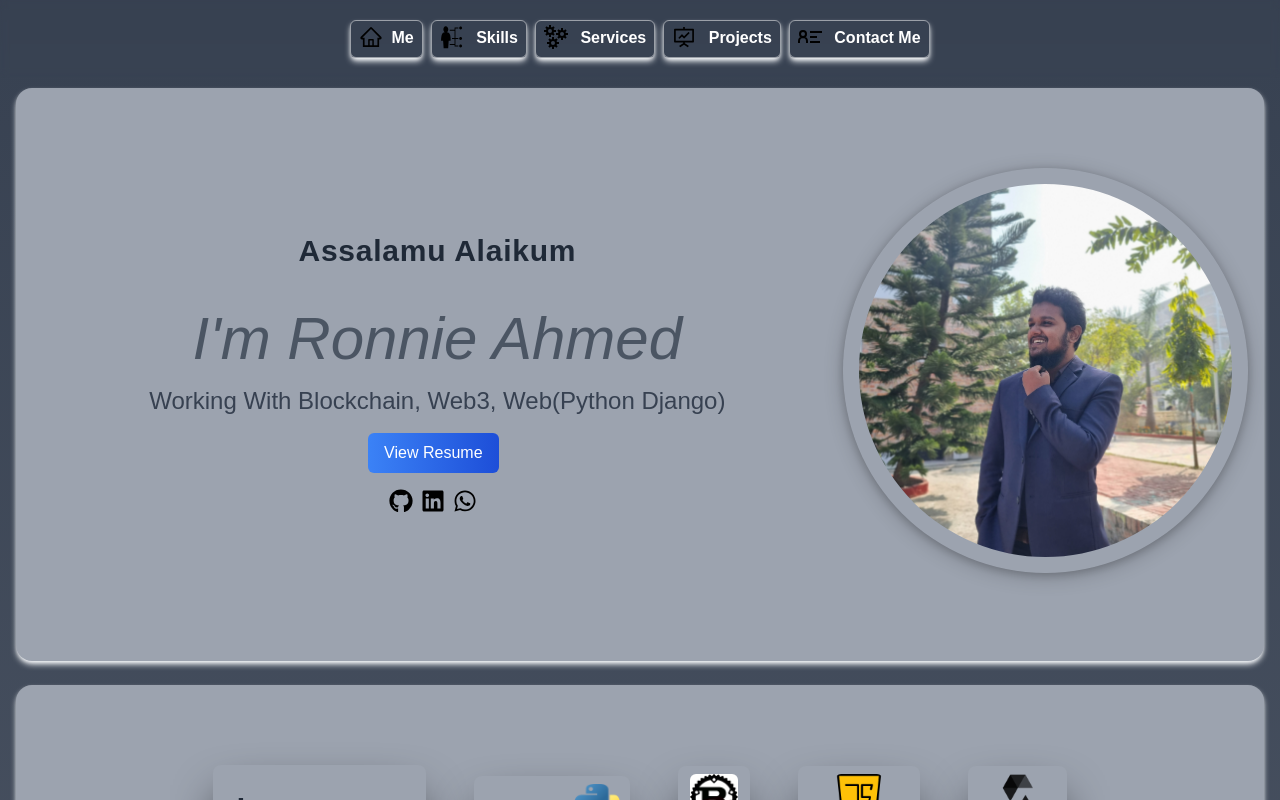
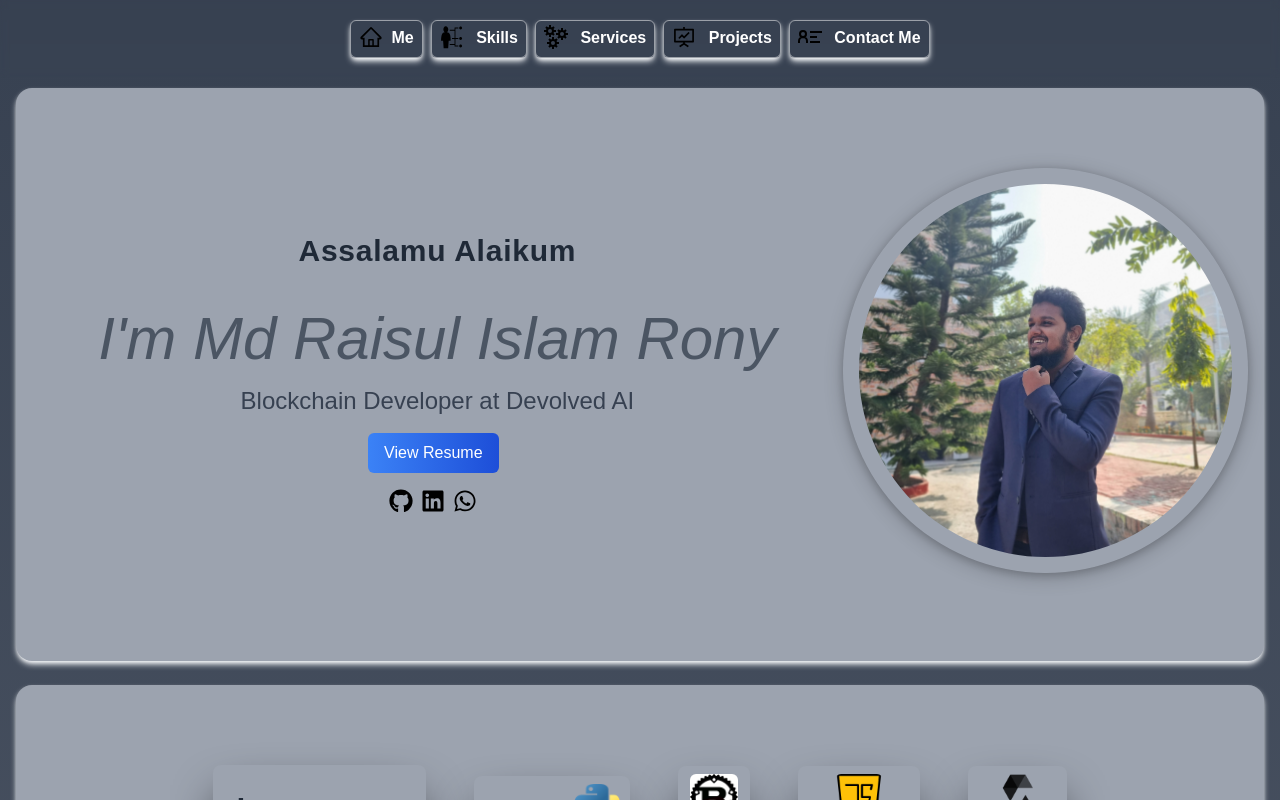
Before and after one commit to Ronnie-Ahmed/Portfolio, a React (Create React App) app: page / in a window 1280 px wide. Shown: the top 800 px of the page. Built offline with nearby package versions, Linux system fonts and the light colour scheme; a web font is replaced by a local one.

Commit message:
new Files

```diff
--- a/src/Pages/Aboutme.js
+++ b/src/Pages/Aboutme.js
@@ -23,10 +23,17 @@
                 Assalamu Alaikum
               </h1>
               <p className="text-6xl mb-4 italic text-gray-600">
-                I'm Ronnie Ahmed
+                I'm Md Raisul Islam Rony
               </p>
               <p className="text-2xl text-gray-700">
-                Working With Blockchain, Web3, Web(Python Django)
+                Blockchain Developer at{" "}
+                <a
+                  href="https://www.devolvedai.com/"
+                  target="_blank"
+                  rel="noopener noreferrer"
+                >
+                  Devolved AI
+                </a>
               </p>
             </div>
             <div className="flex justify-center mt-4">
```
